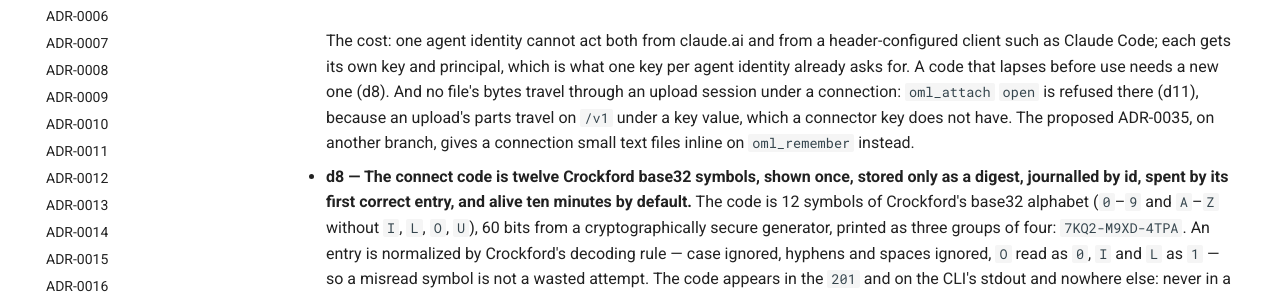
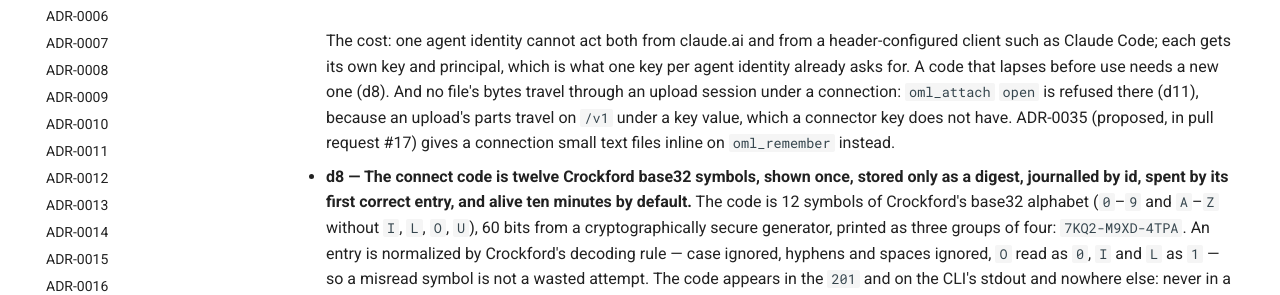
Before and after one commit to e8kor/open-memory-lab, an MkDocs documentation site: the page built from docs/adr/ADR-0031-oauth-connections-by-connect-code.md, in a window 1280 px wide and 900 px high, scrolled down 7025 px. Shown: the part 152-447 px from the top of the window. Built offline with MkDocs 1.6.1 and Material for MkDocs 9.7.7, drawn with Linux system fonts in a browser that asks for light colours; comment, search, counter and statistics services are not loaded.

Commit message:
Name ADR-0035, proposed in pull request #17, wherever the record and the agent plugin say a connection carries small text files inline on oml_remember (ADR-0031 d7, d11)
The previous review left four points and this one: the IP-literal client_id, the repeated parameter, oauth_clients.connected_at and the code-free stored minting response were already decided on their declaration pages, while the inline-file sentence named ADR-0035 only as being on another branch. A reader of the record or of mcp-plugin.md could not find that proposal, so both now give its status and the pull request that holds it, without a link that would break while the record is absent from this tree.

```diff
--- a/docs/adr/ADR-0031-oauth-connections-by-connect-code.md
+++ b/docs/adr/ADR-0031-oauth-connections-by-connect-code.md
@@ -380,8 +380,8 @@ constant, a policy choice; nothing about OML is measured, and what would need me
     agent identity already asks for. A code that lapses before use needs a new one (d8). And no
     file's bytes travel through an upload session under a connection: `oml_attach` `open` is
     refused there (d11), because an upload's parts travel on `/v1` under a key value, which a
-    connector key does not have. The proposed ADR-0035, on another branch, gives a connection
-    small text files inline on `oml_remember` instead.
+    connector key does not have. ADR-0035 (proposed, in pull request #17) gives a connection small
+    text files inline on `oml_remember` instead.
 
 - **d8 — The connect code is twelve Crockford base32 symbols, shown once, stored only as a
   digest, journalled by id, spent by its first correct entry, and alive ten minutes by
```
Also changed, not shown: docs/api/mcp-plugin.md (+2 -2 lines).
